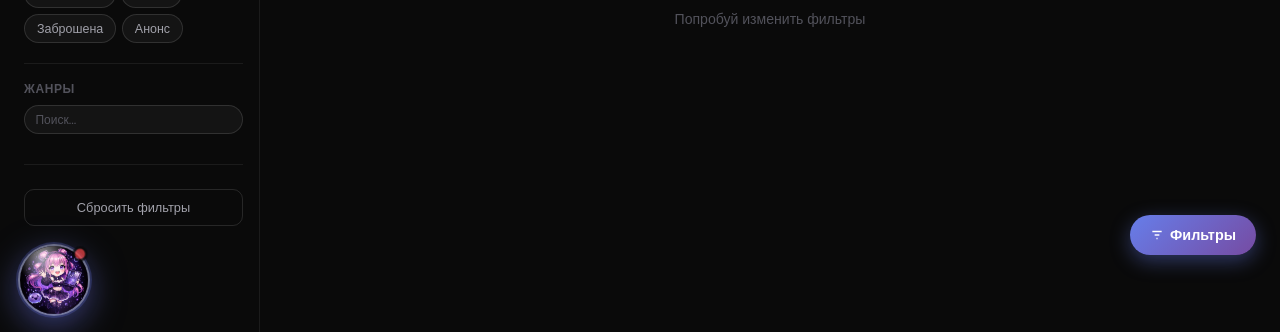
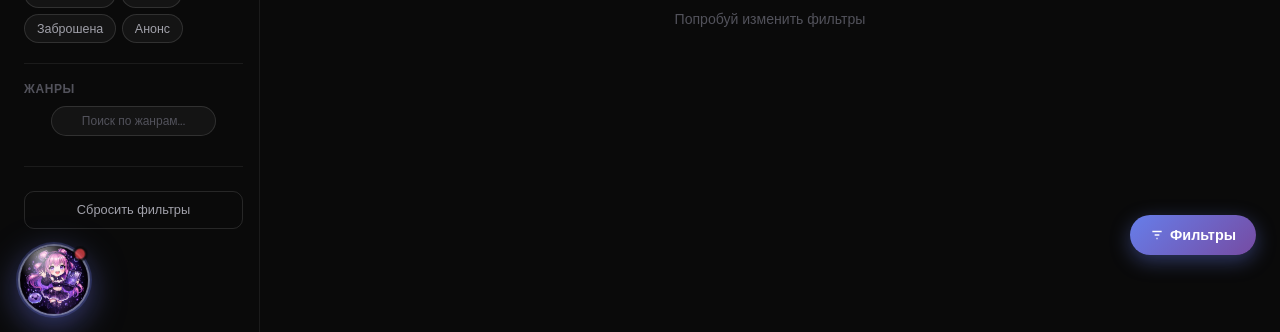
Before and after one commit to petr14/bublemanga, a Flask app: page /catalog in a window 1280 px wide. Shown: the part 469-801 px from the top of the page. Run offline with Flask 3, Linux system fonts and the light colour scheme; data that the repository does not hold is empty; parts of the project's set-up code (start-up, migrations or seed data) failed here and were passed over; some libraries are stand-ins or nearby versions.

Commit message:
судная ночь х2

```diff
--- a/templates/_catalog_filters.html
+++ b/templates/_catalog_filters.html
@@ -34,18 +34,16 @@
 <div class="filter-sep"></div>
 
 <!-- ── Жанры ── -->
-<div class="filter-section">
-  <div class="genre-filter-header">
-    <div class="filter-label">Жанры</div>
-    <input class="genre-search-input" type="text" placeholder="Поиск..." oninput="filterGenres(this.value)" autocomplete="off">
-  </div>
-  <div class="chip-group genre-grid" id="genreGrid" style="flex-direction:column;align-items:flex-start;max-height:200px;">
+<div class="filter-section genre-section">
+  <div class="filter-label">Жанры</div>
+  <input class="genre-search-input" type="text" placeholder="Поиск по жанрам..." oninput="filterGenres(this.value)" autocomplete="off">
+  <div class="chip-group genre-grid" style="flex-direction:column;align-items:flex-start;">
     {% for genre in genres | sort %}
     <span class="chip" data-genre="{{ genre }}" onclick="toggleGenre('{{ genre | e }}')">{{ genre }}</span>
     {% endfor %}
   </div>
-  {% if genres|length > 12 %}
-  <button class="show-more-genres" id="genreExpandBtn" onclick="toggleGenreExpand(this)">Показать все жанры ↓</button>
+  {% if genres|length > 3 %}
+  <button class="show-more-genres" onclick="toggleGenreExpand(this)">Показать все жанры ↓</button>
   {% endif %}
 </div>
 
--- a/templates/catalog.html
+++ b/templates/catalog.html
@@ -95,32 +95,35 @@
     }
     .filter-sep { height: 1px; background: var(--border); margin: 1rem 0; }
 
-    /* Genre filter header */
-    .genre-filter-header {
-      display: flex; flex-direction: column; gap: .4rem; margin-bottom: .6rem;
-    }
-    .genre-filter-header .filter-label { margin-bottom: 0; }
+    /* Genre section */
+    .genre-section .filter-label { margin-bottom: .5rem; }
     .genre-search-input {
-      width: 100%; box-sizing: border-box;
-      padding: .3rem .65rem; border-radius: 20px; font-size: .75rem;
+      display: block; width: 75%; max-width: 190px;
+      margin: 0 auto .65rem;
+      padding: .3rem .75rem; border-radius: 20px; font-size: .75rem;
       border: 1px solid var(--border2); background: var(--card); color: var(--text1);
       font-family: inherit; outline: none; transition: border-color .15s;
+      box-sizing: border-box; text-align: center;
     }
     .genre-search-input:focus { border-color: var(--primary); }
-    .genre-search-input::placeholder { color: var(--text3); }
+    .genre-search-input::placeholder { color: var(--text3); text-align: center; }
 
     /* Genre grid (collapsible) */
-    .genre-grid { max-height: 200px; overflow-y: auto; overflow-x: hidden; position: relative; scrollbar-width: thin; }
-    .genre-grid.expanded { max-height: none; }
+    .genre-grid {
+      max-height: 100px; overflow: hidden;
+      position: relative;
+    }
+    .genre-grid.expanded { max-height: none; overflow: visible; }
     .genre-grid:not(.expanded):not(.searching)::after {
-      content: ''; position: absolute; bottom: 0; left: 0; right: 0; height: 40px;
+      content: ''; position: absolute; bottom: 0; left: 0; right: 0; height: 30px;
       background: linear-gradient(transparent, var(--bg));
       pointer-events: none;
     }
-    .genre-grid.searching { max-height: none; }
+    .genre-grid.searching { max-height: none; overflow: visible; }
     .show-more-genres {
       margin-top: .5rem; font-size: .75rem; color: var(--primary); cursor: pointer;
       background: none; border: none; font-family: inherit; padding: 0;
+      display: block;
     }
     .show-more-genres:hover { text-decoration: underline; }
 
@@ -620,7 +623,7 @@ function filterGenres(q) {
 
 // ── Genre expand ──────────────────────────────────────────
 function toggleGenreExpand(btn) {
-  const grid = btn.previousElementSibling;
+  const grid = btn.closest('.filter-section').querySelector('.genre-grid');
   const expanded = grid.classList.toggle('expanded');
   btn.textContent = expanded ? 'Свернуть ↑' : 'Показать все жанры ↓';
 }
```
